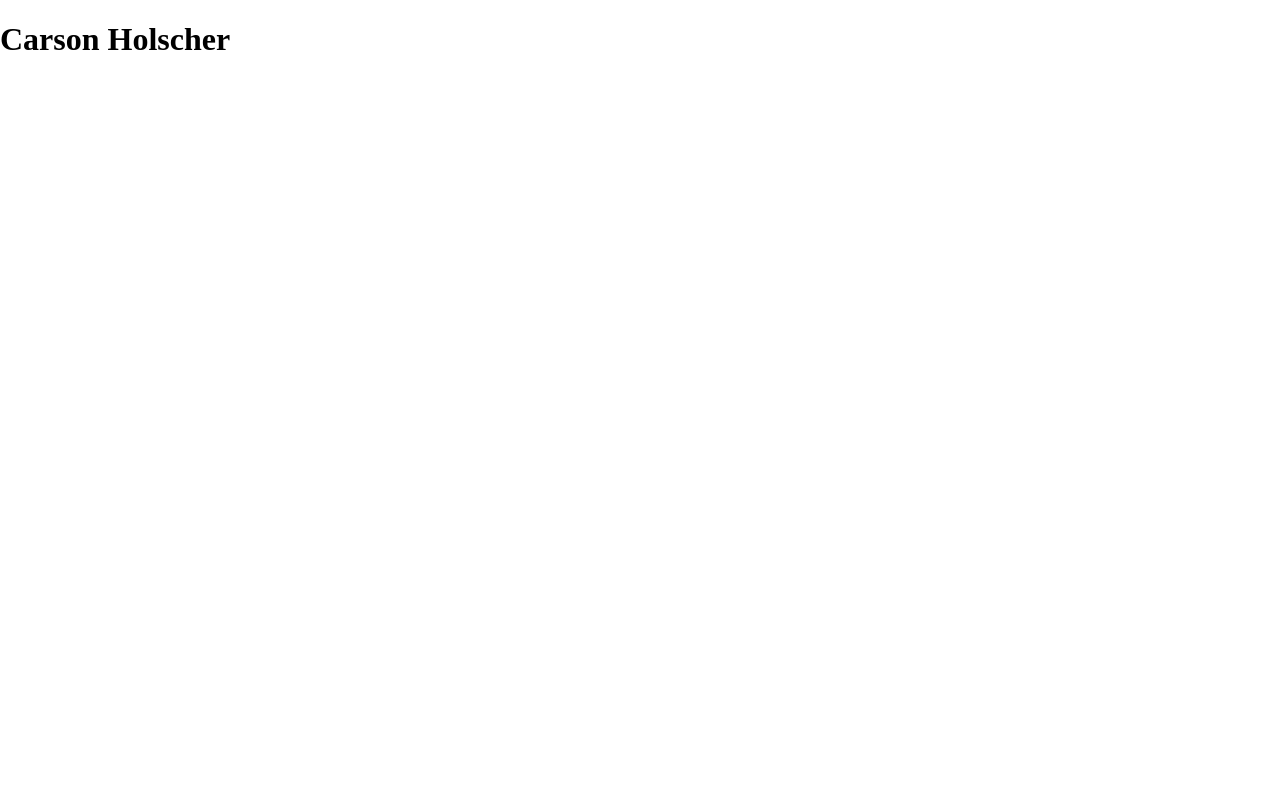
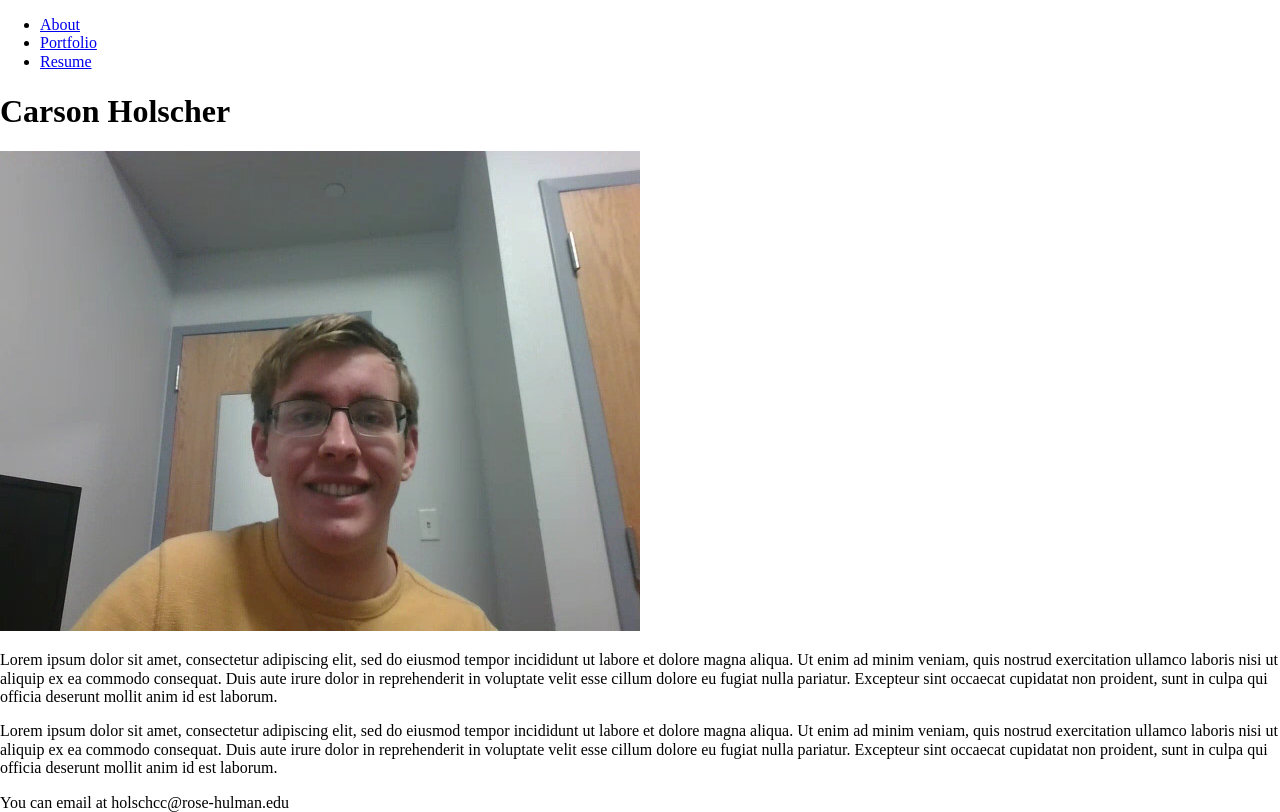
Before and after one commit to rhit-holschcc/holschcc.github.io, a plain HTML site: page index.html in a window 1280 px wide. Drawn offline with Linux system fonts and the light colour scheme.

Commit message:
Basic markup of about page

```diff
--- a/index.html
+++ b/index.html
@@ -8,9 +8,29 @@
     <link rel="stylesheet" href="styles/main.css"/>
     <link rel="icon" href="images/favicon.png" />
   </head>
-  <body>
-    <h1>Carson Holscher</h1>
-    <!-- Your content goes here -->
+  <body id="about">
+    <nav>
+      <ul>
+	<li><a href="index.html">About</a></li>
+	<li><a href="portfolio.html">Portfolio</a></li>
+	<li><a href="resume.html">Resume</a></li>
+      </ul>
+    </nav>
+    <main>
+      <h1>Carson Holscher</h1>
+      <img src="images/avatar.jpg"/>
+      <p> Lorem ipsum dolor sit amet, consectetur adipiscing elit, sed do eiusmod tempor incididunt ut labore et dolore magna
+	  aliqua. Ut enim ad minim veniam, quis nostrud exercitation ullamco laboris nisi ut aliquip ex ea commodo consequat.
+	  Duis aute irure dolor in reprehenderit in voluptate velit esse cillum dolore eu fugiat nulla pariatur. Excepteur sint
+	  occaecat cupidatat non proident, sunt in culpa qui officia deserunt mollit anim id est laborum.</p>
+      <p> Lorem ipsum dolor sit amet, consectetur adipiscing elit, sed do eiusmod tempor incididunt ut labore et dolore magna
+	  aliqua. Ut enim ad minim veniam, quis nostrud exercitation ullamco laboris nisi ut aliquip ex ea commodo consequat.
+	  Duis aute irure dolor in reprehenderit in voluptate velit esse cillum dolore eu fugiat nulla pariatur. Excepteur sint
+	  occaecat cupidatat non proident, sunt in culpa qui officia deserunt mollit anim id est laborum.</p>
+    </main>
+    <footer>
+      You can email at holschcc@rose-hulman.edu
+    </footer>
     <script src="scripts/main.js"></script>
   </body>
 </html>
```
Also changed, not shown: images/avatar.jpg (added).
